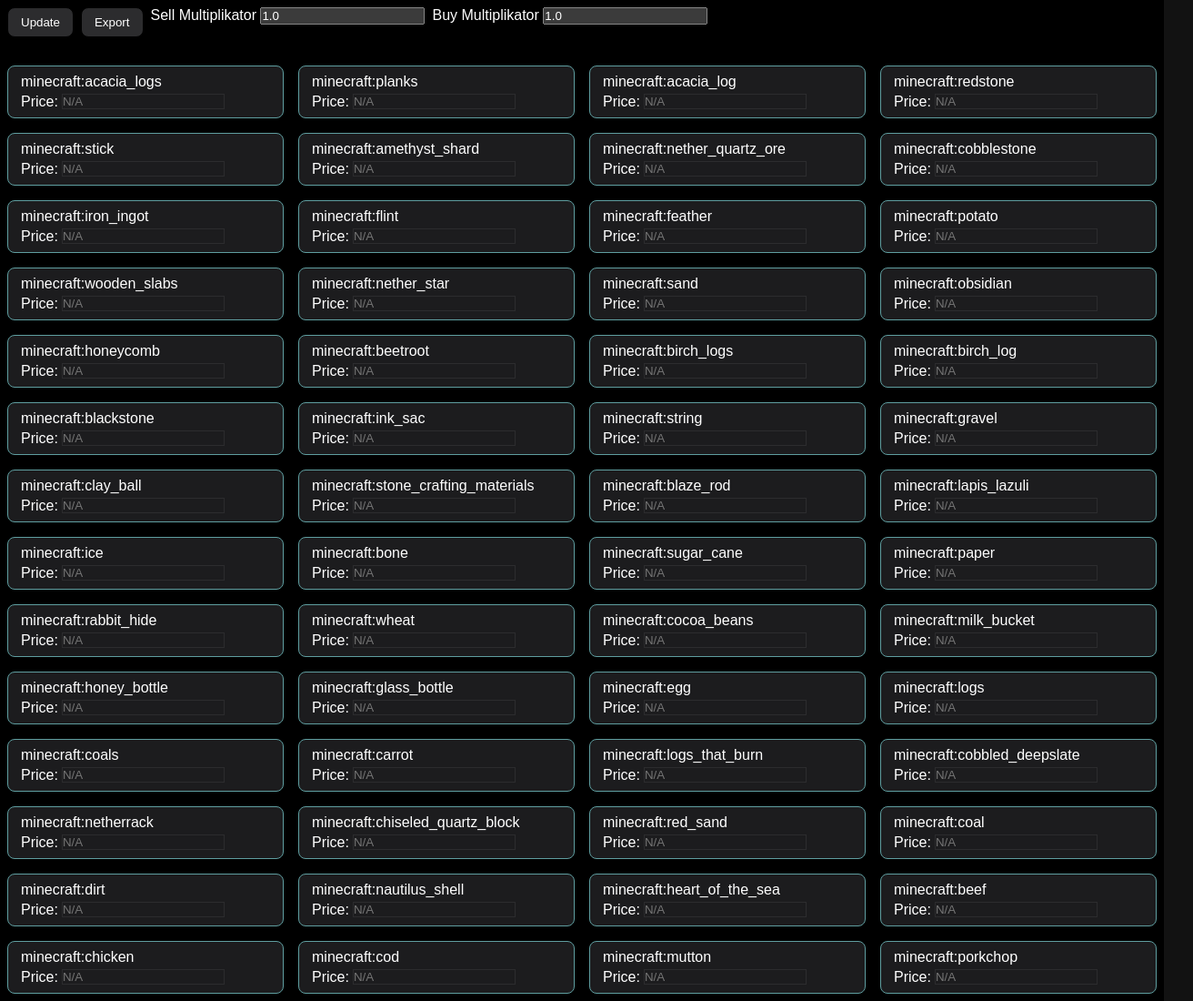
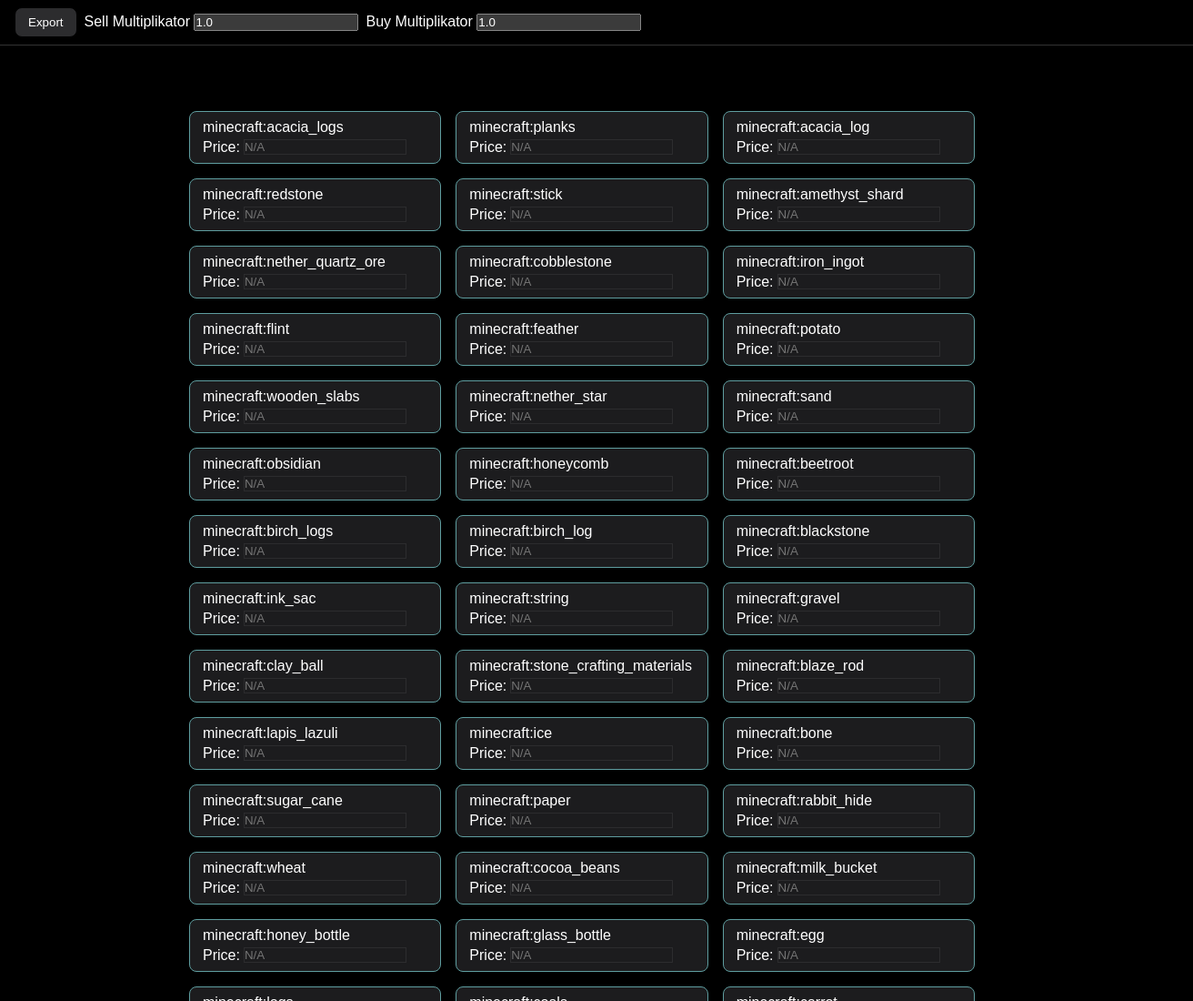
Before and after one commit to Reost-MC/mcstorecalc, a website built with Parcel: page src/index.html in a window 1280 px wide. Shown: the top 1100 px of the page at 91% size, 1312 px wide, since content can reach past the window. Built offline with nearby package versions, Linux system fonts and the light colour scheme; what @frank-mayer/magic would draw is missing.

Commit message:
ad styling desktop

```diff
--- a/src/index.html
+++ b/src/index.html
@@ -9,21 +9,21 @@
     <title>MinecraftStoreCalculator</title>
   </head>
   <body>
-    <main>
     <section id="control">
-        <button id="update-output">Update</button>
       <button id="export">Export</button>
       <label
-          >Sell Multiplikator
-          <input type="number" id="multiply-sell" value="1.0"
+        >Sell Multiplikator <input type="number" id="multiply-sell" value="1.0"
       /></label>
       <label
         >Buy Multiplikator <input type="number" id="multiply-buy" value="1.0"
       /></label>
     </section>
+    <main>
       <section id="input"></section>
       <section id="output"></section>
     </main>
+    <div class="ad"></div>
+    <div class="ad"></div>
     <link rel="stylesheet" href="./style/style.scss" />
     <script type="module" src="./script/index.ts"></script>
   </body>
--- a/src/script/elements.ts
+++ b/src/script/elements.ts
@@ -2,9 +2,6 @@
 
 export const inputSectionEl = document.getElementById("input") as HTMLElement;
 export const outputSectionEl = document.getElementById("output") as HTMLElement;
-export const updateOutputButtonEl = document.getElementById(
-  "update-output"
-) as HTMLButtonElement;
 export const exportButtonEl = document.getElementById(
   "export"
 ) as HTMLButtonElement;
--- a/src/script/index.ts
+++ b/src/script/index.ts
@@ -1,9 +1,4 @@
-import {
-  exportButtonEl,
-  inputSectionEl,
-  outputSectionEl,
-  updateOutputButtonEl,
-} from "./elements";
+import { exportButtonEl, inputSectionEl, outputSectionEl } from "./elements";
 import { inputItemCard, outputItemCard } from "./itemCard";
 import costs from "../costs.json";
 import { getItemPrice, getItemPrices } from "./itemPrices";
@@ -45,5 +40,4 @@
   outputWindow.document.write(temp.outerHTML);
 });
 
-updateOutputButtonEl.addEventListener("click", fillOutputSection);
 exportButtonEl.addEventListener("click", exportYaml);
--- /dev/null
+++ b/src/style/ads.scss
@@ -0,0 +1,9 @@
+.ad {
+  &.start {
+    grid-area: ad-start;
+  }
+
+  &.end {
+    grid-area: ad-end;
+  }
+}
--- a/src/style/control.scss
+++ b/src/style/control.scss
@@ -1,26 +1,40 @@
 #control {
+  grid-area: control;
   display: block;
-  position: fixed;
+  position: sticky;
+  top: 0;
   z-index: 1;
-  top: 8px;
-  left: 8px;
+  padding: 8px 16px;
   gap: 8px;
-  width: fit-content;
-  max-width: calc(100% - 16px);
-  height: fit-content;
+  width: 100%;
+  height: max-content;
   display: flex;
   flex-direction: row;
   align-items: flex-start;
   justify-content: flex-start;
   flex-wrap: wrap;
   background: none;
+  backdrop-filter: blur(16px);
+  border-bottom: {
+    width: 1px;
+    style: solid;
+    color: rgba(white, 0.2);
+  }
+  align-items: center;
 
   > button {
-    background-color: $gray5;
     border: 1px solid black;
     border-radius: 8px;
     padding: 8px 14px;
     outline: none !important;
     cursor: pointer;
+
+    &:not(:hover) {
+      background-color: $gray5;
+    }
+
+    &:hover {
+      background-color: $gray6;
+    }
   }
 }
--- /dev/null
+++ b/src/style/style-desktop.scss
@@ -0,0 +1,9 @@
+body {
+  display: grid;
+  grid-template-columns: 1fr calc(100vw - 400px) 1fr;
+  grid-template-rows: max-content 1fr;
+  gap: 0px 0px;
+  grid-template-areas:
+    "control control control"
+    "ad-start main ad-end";
+}
--- a/src/style/style.scss
+++ b/src/style/style.scss
@@ -1,6 +1,13 @@
 @import "./constants.scss";
 
+:root,
+body {
+  background-color: #000;
+}
+
 main {
+  grid-area: main;
+
   #input,
   #output {
     display: flex;
@@ -15,7 +22,6 @@
   }
 
   padding: 64px 0 !important;
-  background-color: #000;
 }
 
 * {
@@ -32,3 +38,5 @@
 
 @import "./item-card.scss";
 @import "./control.scss";
+@import "./ads.scss";
+@import "./style-desktop.scss";
```
Lines whose indentation alone changed are shown as unchanged.
